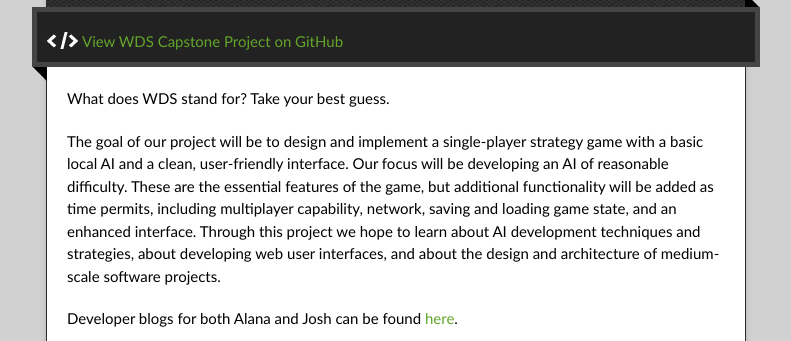
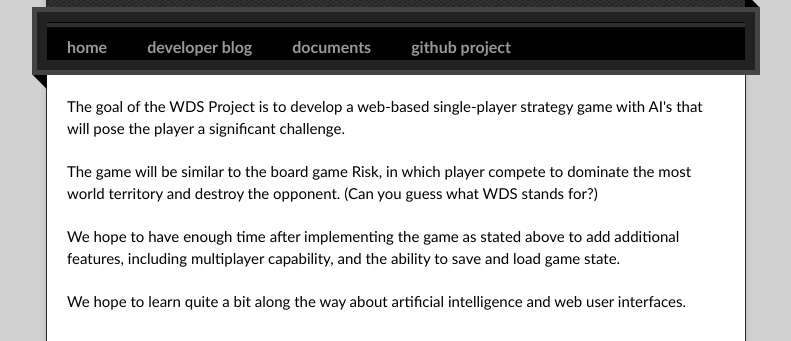
Before and after one commit to WDS-Project/Capstone, a plain HTML site: page index.html in a window 1280 px wide. Shown: the part 180-521 px from the top of the page, without its empty margins (244-1035 px from the left). Drawn offline with nearby package versions, Linux system fonts and the light colour scheme; files whose address does not match are found by name.

Commit message:
Menu added

```diff
--- a/index.html
+++ b/index.html
@@ -19,35 +19,54 @@
 </head>
 
 <body>
+
   <div class="wrapper">
     <header>
       <h1 class="title">WDS Capstone Project</h1>
     </header>
     <div id="container">
       <p class="tagline">A. Weber and J. Polkinghorn</p>
+
       <div id="main" role="main">
+
+
         <div class="download-bar">
         <div class="inner">
-         <!-- <a href="https://github.com/WDS-Project/Capstone/tarball/master" class="download-button tar"><span>Download</span></a>
+              <div id='cssmenu'>
+<ul>
+   <li class='active '><a href='index.html'><span>Home</span></a></li>
+   <li><a href='https://wdscapstone.blogspot.com'><span>Developer Blog</span></a></li>
+   <li><a href='documents.html'><span>Documents</span></a></li>
+   <li><a href='https://github.com/WDS-Project/Capstone'><span>github project</span></a></li>
+</ul>
+</div>
+         <!--<a href="https://github.com/WDS-Project/Capstone/tarball/master" class="download-button tar"><span>Download</span></a>
           <a href="https://github.com/WDS-Project/Capstone/zipball/master" class="download-button zip"><span>Download</span></a> -->
-          <a href="https://github.com/WDS-Project/Capstone" class="code">View WDS Capstone Project on GitHub</a>
-        </div>
+         <!--<a href="https://github.com/WDS-Project/Capstone" class="code">View WDS Capstone Project on GitHub</a> -->
         <span class="blc"></span><span class="trc"></span>
-        </div>
+        </div></div>
         <article class="markdown-body">
-          <p>What does WDS stand for?  Take your best guess.</p>
-          <p>The goal of our project will be to design and implement a single-player strategy game with a basic local AI and a clean, user-friendly interface.  Our focus will be developing an AI of reasonable difficulty. These are the essential features of the game, but additional functionality will be added as time permits, including multiplayer capability, network, saving and loading game state, and an enhanced interface. Through this project we hope to learn about AI development techniques and strategies, about developing web user interfaces, and about the design and architecture of medium-scale software projects.</p>
 
-	  <p>Developer blogs for both Alana and Josh can be found <a href="http://wdscapstone.blogspot.com/">here</a>.</p>
+          <p> The goal of the WDS Project is to develop a web-based single-player
+          strategy game with AI's that will pose the player a significant challenge.</p>
 
+          <p>The game will be similar to the board game Risk, in which player compete
+          to dominate the most world territory and destroy the opponent. (Can you
+          guess what WDS stands for?)</p>
+
+          <p>We hope to have enough time after implementing the game as stated above
+          to add additional features, including multiplayer capability, and the ability
+          to save and load game state.</p>
+
+          <p>We hope to learn quite a bit along the way about artificial intelligence
+          and web user interfaces.</p>
 
         </article>
       </div>
     </div>
     <footer>
-      <div class="owner">
-      <p><a href="https://github.com/WDS-Project" class="avatar"><img src="https://secure.gravatar.com/avatar/d41d8cd98f00b204e9800998ecf8427e?s=30&amp;d=https://a248.e.akamai.net/assets.github.com%2Fimages%2Fgravatars%2Fgravatar-user-420.png" width="48" height="48"/></a> <a href="https://github.com/WDS-Project">WDS-Project</a> maintains <a href="https://github.com/WDS-Project/Capstone">WDS Capstone Project</a></p>
-
+     <div class="owner">
+     <p><a href="https://github.com/WDS-Project" class="avatar"><img src="https://secure.gravatar.com/avatar/d41d8cd98f00b204e9800998ecf8427e?s=30&amp;d=https://a248.e.akamai.net/assets.github.com%2Fimages%2Fgravatars%2Fgravatar-user-420.png" width="48" height="48"/></a> <a href="https://github.com/WDS-Project">WDS-Project</a> maintains <a href="https://github.com/WDS-Project/Capstone">WDS Capstone Project</a></p>
 
       </div>
       <div class="creds">
```
